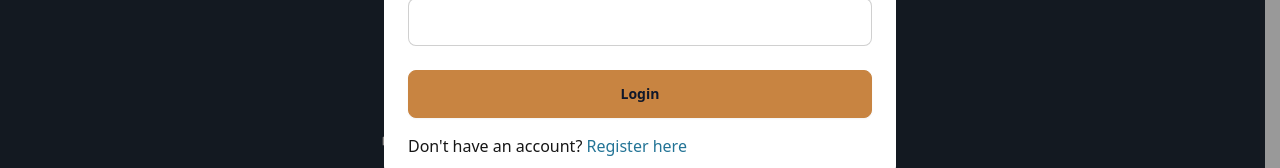
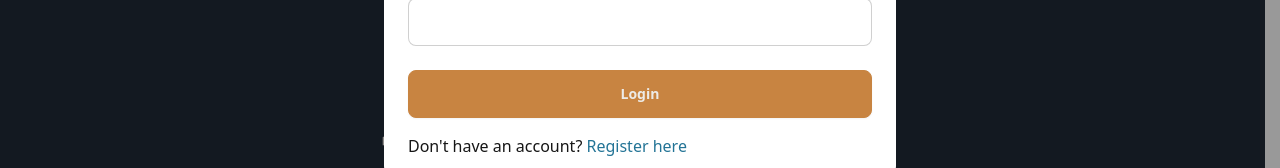
Before and after one commit to campbellm92/data-visualisation-capstone, a React (Vite) app in the folder client/: page / in a window 1280 px wide. Both pictures are taken after a click on the button "Login". Shown: the part 396-564 px from the top of the page. Built offline with nearby package versions, Linux system fonts and the light colour scheme.

Commit message:
add colour as a prop to btn components

```diff
--- a/client/src/components/ui/Buttons.jsx
+++ b/client/src/components/ui/Buttons.jsx
@@ -33,17 +33,25 @@ export function ButtonSmallWide({ children }) {
 
 export function ButtonMediumWide({ children, onClick }) {
   return (
-    <button className="btn btn-md btn-primary btn-wide" onClick={onClick}>
+    <button
+      className="btn btn-md btn-primary btn-wide text-primary-content"
+      onClick={onClick}
+    >
       {children}
     </button>
   );
 }
 
-export function ButtonMediumFullWide({ children, onClick, id }) {
+export function ButtonMediumFullWide({
+  children,
+  onClick,
+  id,
+  textColor = "text-primary-content",
+}) {
   return (
     <button
       id={id}
-      className="btn btn-md btn-primary btn-wide w-full text-secondary-content"
+      className={`btn btn-md btn-primary btn-wide w-full ${textColor}`}
       onClick={onClick}
     >
       {children}
```
